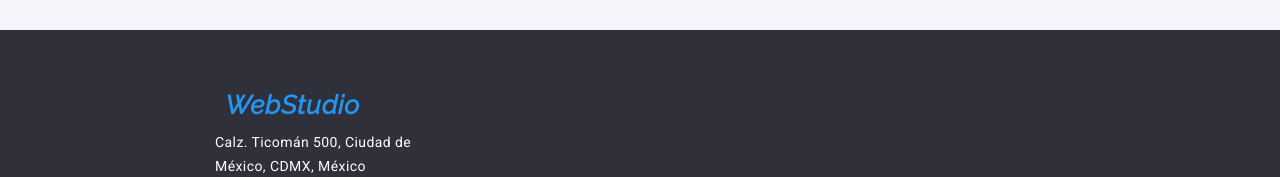
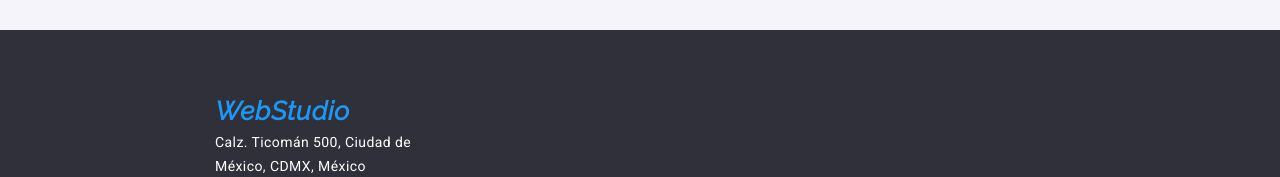
Before and after one commit to sergioing1000/goit-markup-hw-01, a plain HTML site: page index.html in a window 1280 px wide. Shown: the part 2128-2305 px from the top of the page. Drawn offline with Linux system fonts and the light colour scheme.

Commit message:
modified:   index.html 	modified:   styles/styles.css

```diff
--- a/index.html
+++ b/index.html
@@ -93,7 +93,7 @@
 
         <footer class="base">
             <div class="estudio-web2">
-                <spam>WebStudio</spam>
+                <p>WebStudio</p>
             </div>
             <address class="direccion">
                 <span>Calz. Ticomán 500, Ciudad de México, CDMX, México</span>
--- a/styles/styles.css
+++ b/styles/styles.css
@@ -356,8 +356,8 @@
     position: absolute;
     width: 145px;
     height: 31px;
-    left: 215px;
-    top: 60px;
+    left: 205px;
+    top: 40px;
 
     font-family: Raleway;
     font-size: 26px;
```
